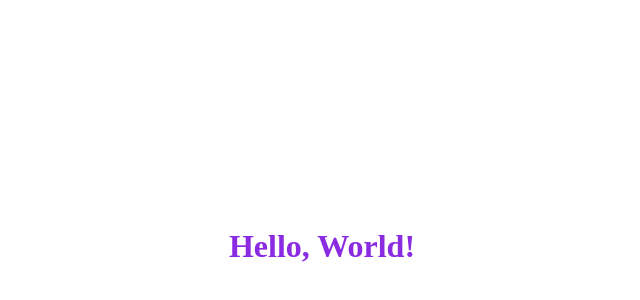
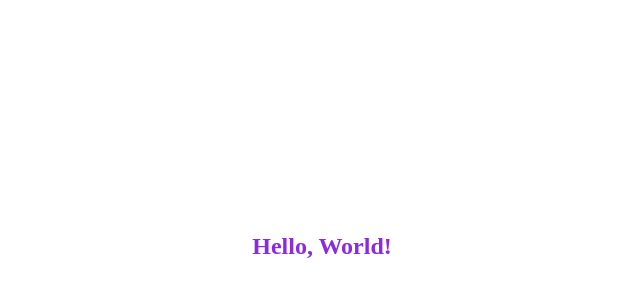
Before and after one commit to federico-pi/aws-webapp-deployment, a SvelteKit app: page / in a window 1280 px wide. Shown: the part 146-446 px from the top of the page, without its empty margins (318-958 px from the left). Built offline with nearby package versions, Linux system fonts and the light colour scheme.

Commit message:
fix(CD): fix(CD): sveltekit prerender 2 (#4)
* fix(CD): fix(CD): sveltekit prerender 2

* fix(CD): lint

---------

Co-authored-by: Federico Balzi <federico@joinbubble.com>

```diff
--- a/src/routes/+page.svelte
+++ b/src/routes/+page.svelte
@@ -10,7 +10,8 @@
 		height: calc(100vh - 32px);
 	}
 
-	.container {
+	.content {
 		color: blueviolet;
+		font-size: 24px;
 	}
 </style>
--- a/svelte.config.js
+++ b/svelte.config.js
@@ -8,10 +8,10 @@ const config = {
 	preprocess: vitePreprocess(),
 
 	kit: {
-		adapter: adapter(),
-		prerender: {
-			default: true
-		}
+		adapter: adapter({
+			fallback: '200.html'
+		}),
+		prerender: { entries: [] }
 	}
 };
 
```
